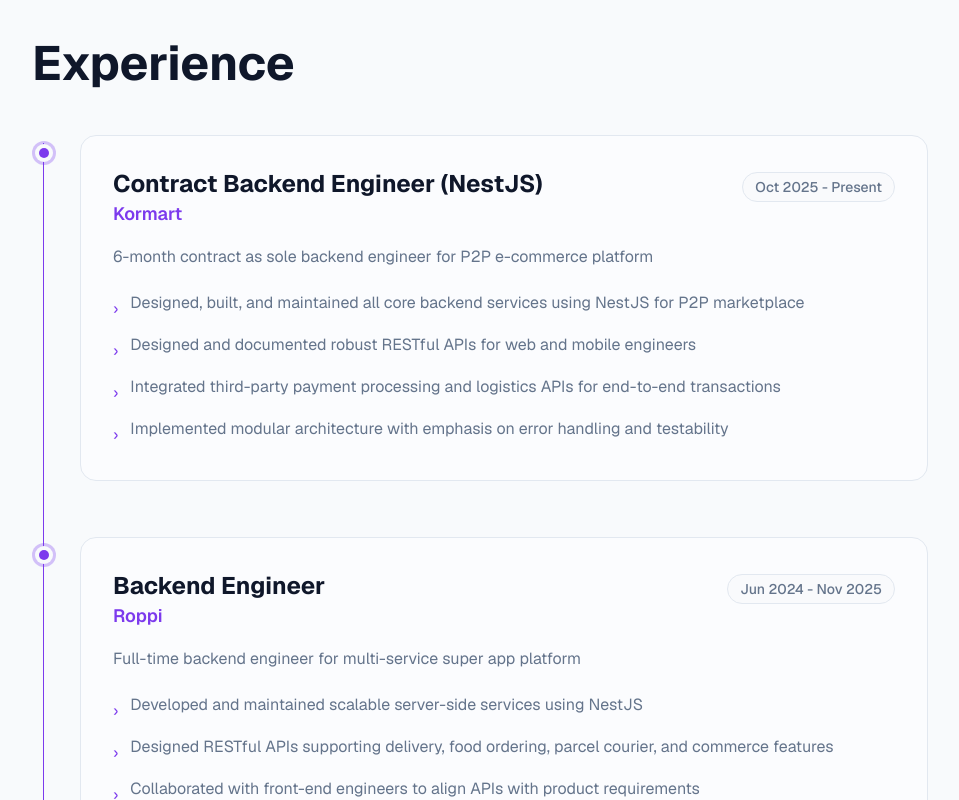
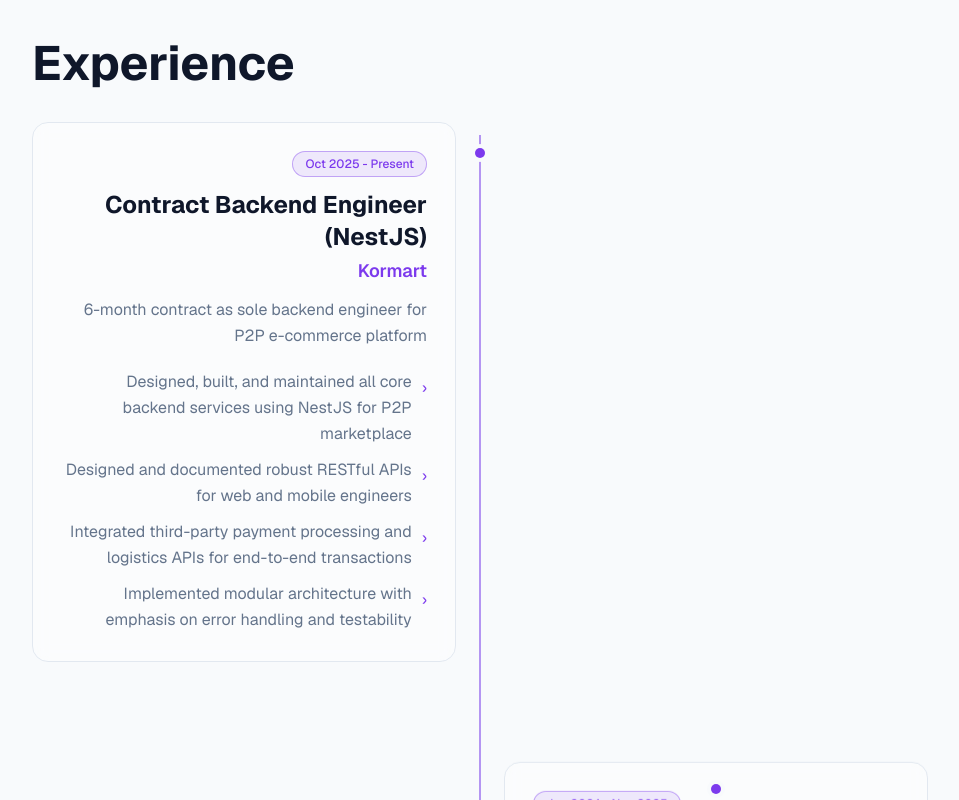
Before and after one commit to Abdul-Afeez99/v0-design-portfolio, a Next.js app: page / in a window 1280 px wide. Shown: the part 1720-2520 px from the top of the page, without its empty margins (160-1119 px from the left). Built offline with nearby package versions, Linux system fonts and the light colour scheme.

Commit message:
feat: enhance ExperienceTimelineScroller with new framer-motion features and layout adjustments
Co-authored-by: AbdulAfeez Adeyemo <114268023+Abdul-Afeez99@users.noreply.github.com>

```diff
--- a/components/ExperienceTimelineScroller.tsx
+++ b/components/ExperienceTimelineScroller.tsx
@@ -1,6 +1,12 @@
 'use client';
 
-import { motion, useScroll, useSpring } from 'framer-motion';
+import {
+  motion,
+  useReducedMotion,
+  useScroll,
+  useSpring,
+  useTransform,
+} from 'framer-motion';
 import { useRef } from 'react';
 import type { Experience } from '@/lib/data';
 
@@ -15,7 +21,7 @@ export function ExperienceTimelineScroller({
 
   const { scrollYProgress } = useScroll({
     target: containerRef,
-    offset: ['start 85%', 'end 60%'],
+    offset: ['start 80%', 'end 65%'],
   });
 
   // Smooth, progress-driven line that "draws" as you scroll through the section.
@@ -29,83 +35,133 @@ export function ExperienceTimelineScroller({
 
   return (
     <div ref={containerRef} className="relative">
-      {/* Timeline rail (background track) */}
-      <div className="absolute left-[7px] top-2 bottom-2 w-px bg-border sm:left-[11px]" />
+      {/* Center rail (background track) — left on mobile, centered on desktop */}
+      <div className="absolute left-[15px] top-0 bottom-0 w-px bg-border md:left-1/2 md:-translate-x-1/2" />
 
-      {/* Timeline rail (animated progress fill) */}
+      {/* Center rail (animated progress fill) */}
       <motion.div
         style={{ scaleY: lineScaleY }}
-        className="absolute left-[7px] top-2 bottom-2 w-px origin-top bg-accent sm:left-[11px]"
+        className="absolute left-[15px] top-0 bottom-0 w-px origin-top bg-accent md:left-1/2 md:-translate-x-1/2"
       />
 
-      <ol className="space-y-10 sm:space-y-14">
+      <ol className="space-y-12 sm:space-y-16 md:space-y-24">
         {experiences.map((exp, i) => (
-          <TimelineItem key={`${exp.company}-${i}`} exp={exp} index={i} />
+          <TimelineItem
+            key={`${exp.company}-${i}`}
+            exp={exp}
+            index={i}
+            side={i % 2 === 0 ? 'left' : 'right'}
+          />
         ))}
       </ol>
     </div>
   );
 }
 
-function TimelineItem({ exp, index }: { exp: Experience; index: number }) {
+function TimelineItem({
+  exp,
+  index,
+  side,
+}: {
+  exp: Experience;
+  index: number;
+  side: 'left' | 'right';
+}) {
   const itemRef = useRef<HTMLLIElement | null>(null);
+  const prefersReducedMotion = useReducedMotion();
+
+  // Subtle parallax: card drifts slightly as it passes through the viewport.
+  const { scrollYProgress } = useScroll({
+    target: itemRef,
+    offset: ['start end', 'end start'],
+  });
+  const parallaxY = useTransform(
+    scrollYProgress,
+    [0, 1],
+    prefersReducedMotion ? [0, 0] : [28, -28],
+  );
+
+  const isLeft = side === 'left';
 
   return (
-    <motion.li
+    <li
       ref={itemRef}
-      initial={{ opacity: 0, y: 40 }}
-      whileInView={{ opacity: 1, y: 0 }}
-      viewport={{ once: true, margin: '-80px' }}
-      transition={{
-        duration: 0.6,
-        ease: [0.22, 1, 0.36, 1],
-        delay: Math.min(index * 0.05, 0.2),
-      }}
-      className="relative pl-8 sm:pl-12"
+      className={`relative pl-12 md:pl-0 md:grid md:grid-cols-2 md:gap-12 ${
+        isLeft ? '' : 'md:[&>*]:col-start-2'
+      }`}
     >
-      {/* Node dot */}
+      {/* Node dot on the rail */}
       <motion.span
         initial={{ scale: 0, opacity: 0 }}
         whileInView={{ scale: 1, opacity: 1 }}
         viewport={{ once: true, margin: '-80px' }}
-        transition={{ duration: 0.4, ease: 'backOut', delay: 0.1 }}
-        className="absolute left-0 top-1.5 flex h-4 w-4 items-center justify-center sm:h-6 sm:w-6"
+        transition={{ duration: 0.4, ease: 'backOut', delay: 0.05 }}
+        className="absolute left-[8px] top-2 z-10 flex h-4 w-4 items-center justify-center md:left-1/2 md:h-5 md:w-5 md:-translate-x-1/2"
       >
-        <span className="absolute inline-flex h-full w-full rounded-full bg-accent/30" />
-        <span className="relative inline-flex h-2 w-2 rounded-full bg-accent ring-4 ring-background sm:h-2.5 sm:w-2.5" />
+        <span className="absolute inline-flex h-full w-full animate-ping rounded-full bg-accent/25" />
+        <span className="relative inline-flex h-2.5 w-2.5 rounded-full bg-accent ring-4 ring-background" />
       </motion.span>
 
-      <div className="group rounded-2xl border border-border bg-card/40 p-6 transition-colors hover:border-accent/50 sm:p-8">
-        <div className="mb-4 flex flex-col gap-1 sm:flex-row sm:items-baseline sm:justify-between sm:gap-4">
-          <div>
-            <h3 className="text-xl font-bold text-foreground sm:text-2xl">
-              {exp.role}
-            </h3>
-            <p className="text-base font-semibold text-accent sm:text-lg">
-              {exp.company}
-            </p>
-          </div>
-          <span className="shrink-0 rounded-full border border-border bg-background/60 px-3 py-1 text-xs font-medium text-muted-foreground sm:text-sm">
+      {/* Card */}
+      <motion.div
+        style={{ y: parallaxY }}
+        initial={{
+          opacity: 0,
+          x: prefersReducedMotion ? 0 : isLeft ? -48 : 48,
+        }}
+        whileInView={{ opacity: 1, x: 0 }}
+        viewport={{ once: true, margin: '-80px' }}
+        transition={{ duration: 0.6, ease: [0.22, 1, 0.36, 1] }}
+        className={`group rounded-2xl border border-border bg-card/40 p-6 backdrop-blur-sm transition-colors duration-300 hover:border-accent/60 sm:p-7 ${
+          isLeft ? 'md:text-right' : ''
+        }`}
+      >
+        <div
+          className={`mb-3 flex flex-col gap-1 ${
+            isLeft ? 'md:items-end' : 'md:items-start'
+          }`}
+        >
+          <span className="inline-flex w-fit rounded-full border border-accent/40 bg-accent/10 px-3 py-1 text-xs font-medium text-accent">
             {exp.period}
           </span>
+          <h3 className="mt-2 text-xl font-bold text-foreground sm:text-2xl">
+            {exp.role}
+          </h3>
+          <p className="text-base font-semibold text-accent sm:text-lg">
+            {exp.company}
+          </p>
         </div>
 
         <p className="mb-5 leading-relaxed text-muted-foreground">
           {exp.description}
         </p>
 
-        <ul className="space-y-2.5">
+        <ul
+          className={`flex flex-col gap-2.5 ${
+            isLeft ? 'md:items-end' : 'md:items-start'
+          }`}
+        >
           {exp.highlights.map((highlight, i) => (
-            <li
+            <motion.li
               key={i}
-              className="flex items-start gap-3 leading-relaxed text-muted-foreground"
+              initial={{ opacity: 0, y: 12 }}
+              whileInView={{ opacity: 1, y: 0 }}
+              viewport={{ once: true, margin: '-60px' }}
+              transition={{
+                duration: 0.4,
+                ease: 'easeOut',
+                delay: 0.25 + i * 0.08,
+              }}
+              className={`flex items-start gap-2.5 leading-relaxed text-muted-foreground ${
+                isLeft ? 'md:flex-row-reverse md:text-right' : ''
+              }`}
             >
-              <span className="mt-1.5 text-accent">›</span>
+              <span className="mt-1.5 shrink-0 text-accent">›</span>
               <span>{highlight}</span>
-            </li>
+            </motion.li>
           ))}
         </ul>
-      </div>
-    </motion.li>
+      </motion.div>
+    </li>
   );
 }
```
